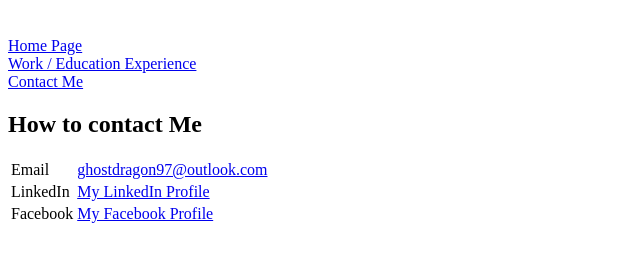
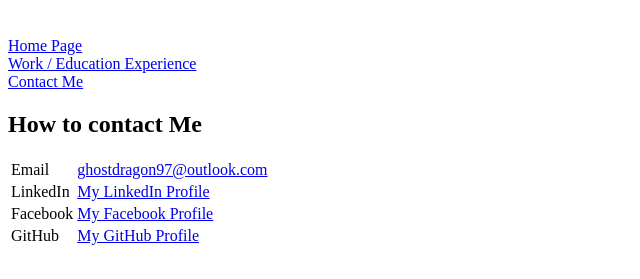
Before and after one commit to JoeEchegaray/Week7Website, a plain HTML site: page contact.html in a window 1280 px wide. Shown: the part 61-340 px from the top of the page, without its empty margins (0-640 px from the left). Drawn offline with Linux system fonts and the light colour scheme.

```diff
--- a/contact.html
+++ b/contact.html
@@ -31,6 +31,10 @@
                     <td>Facebook</td>
                     <td><a href="https://www.facebook.com/Ghostdragon97" target="_blank">My Facebook Profile</a></td>
                 </tr>
+                <tr>
+                    <td>GitHub</td>
+                    <td><a href="https://www.github.com/JoeEchegaray" target="_blank">My GitHub Profile</a></td>
+                </tr>
             </table>
         </div>
 
```
